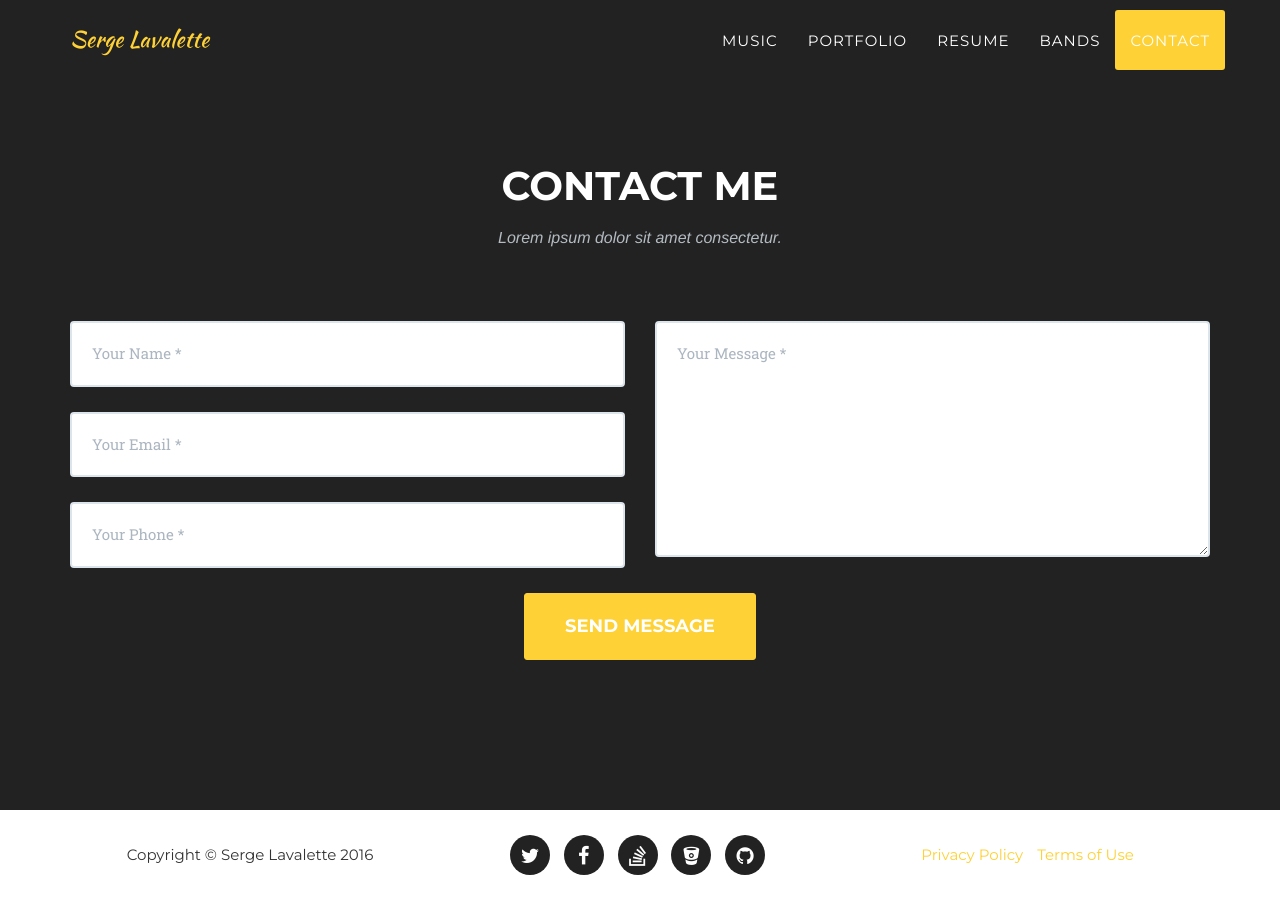
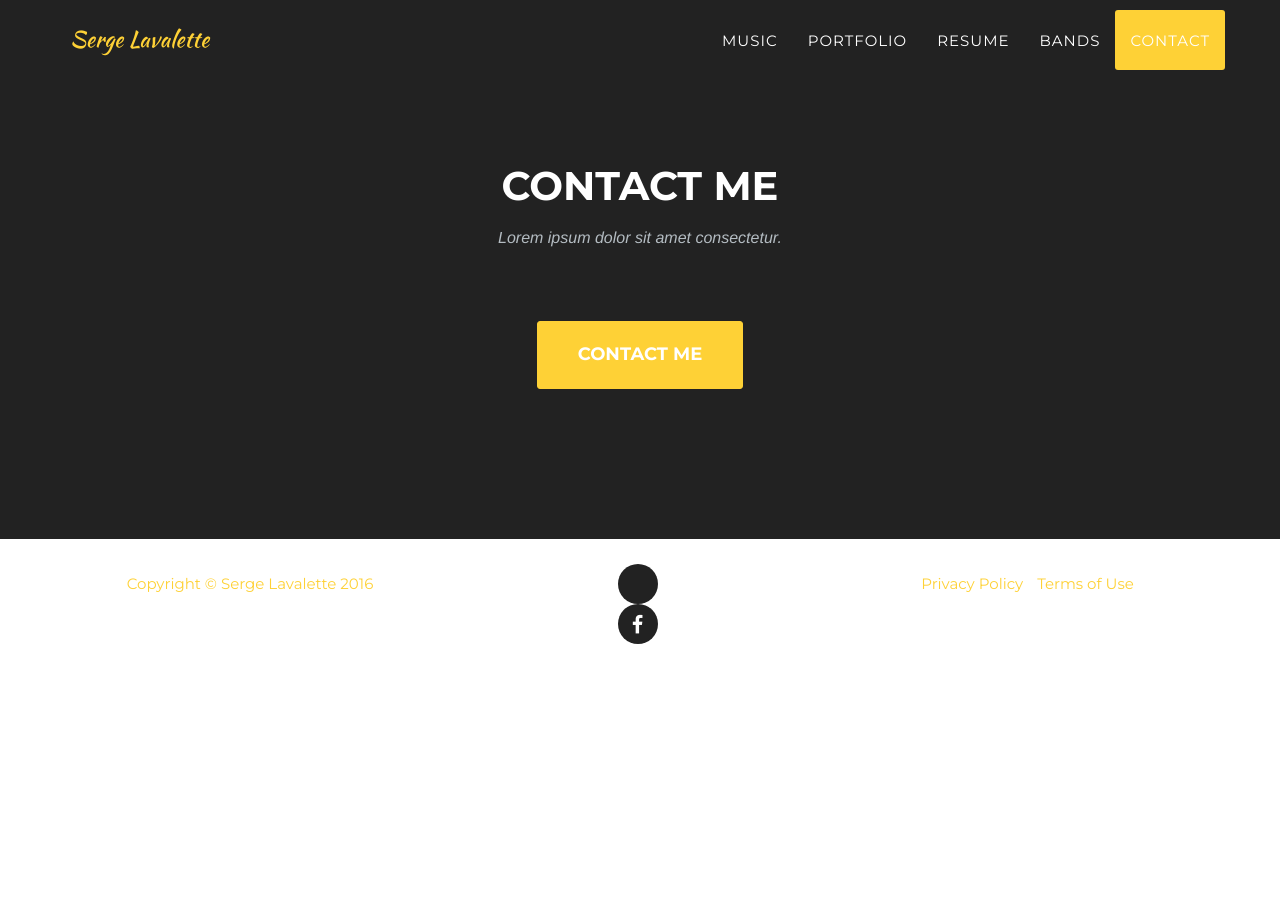
Before and after one commit to slavalette/slavalette.github.io, a Jekyll site: the page built from index.html, in a window 1280 px wide and 900 px high, scrolled down 5743 px. Built offline with Jekyll 4.4.1, drawn with Linux system fonts in a browser that asks for light colours; some web fonts are replaced; after the commit the page ends 6412 px from its top, so only the background shows below that.

```diff
--- a/_config.yml
+++ b/_config.yml
@@ -3,7 +3,7 @@ baseurl: /serge-lavalette-site
 
 # Site settings
 title: Serge Lavalette
-email: your-email@domain.com
+email: lavalette.s@orange.fr
 description: "Write an awesome description for your new site here. You can edit this line in _config.yml. It will appear in your document head meta (for Google search results) and in your feed.xml site description."
 
 collections:
@@ -56,16 +56,8 @@ people:
 
 # Social networks usernames (many more available: google-plus, flickr, dribbble, pinterest, instagram, tumblr, linkedin, etc.)
 social:
-  - title: twitter
-    url: http://twitter.com/jekyllrb
-  - title: facebook
-    url:
-  - title: stack-overflow
-    url: http://stackoverflow.com/questions/tagged/jekyll
-  - title: bitbucket
-    url: http://bitbucket.org/jekyll
-  - title: github
-    url: http://github.com/jekyll
+- title: facebook
+  url: https://www.facebook.com/Lavalette-serge-931589130259703/
 
 # Postal address (add as many lines as necessary)
 address:
--- a/_includes/contact.html
+++ b/_includes/contact.html
@@ -7,36 +7,10 @@
                 </div>
             </div>
             <div class="row">
-                <div class="col-lg-12">
-                    <form name="sentMessage" id="contactForm" novalidate>
-                        <div class="row">
-                            <div class="col-md-6">
-                                <div class="control-group form-group">
-                                    <input type="text" class="form-control" placeholder="Your Name *" id="name" required data-validation-required-message="Please enter your name.">
-                                    <p class="help-block text-danger"></p>
-                                </div>
-                                <div class="control-group form-group">
-                                    <input type="email" class="form-control" placeholder="Your Email *" id="email" required data-validation-required-message="Please enter your email address.">
-                                    <p class="help-block text-danger"></p>
-                                </div>
-                                <div class="control-group form-group">
-                                    <input type="tel" class="form-control" placeholder="Your Phone *" id="phone" required data-validation-required-message="Please enter your phone number.">
-                                    <p class="help-block text-danger"></p>
-                                </div>
-                            </div>
-                            <div class="col-md-6">
-                                <div class="control-group form-group">
-                                    <textarea class="form-control" placeholder="Your Message *" id="message" required data-validation-required-message="Please enter a message."></textarea>
-                                    <p class="help-block text-danger"></p>
-                                </div>
-                            </div>
-                            <div class="clearfix"></div>
-                            <div class="col-lg-12 text-center">
-                                <div id="success"></div>
-                                <button type="submit" class="btn btn-xl">Send Message</button>
-                            </div>
-                        </div>
-                    </form>
+                <div class="ol-lg-12 text-center">
+                  <a href="mailto:{{ site.email }}">
+                    <button type="submit" class="btn btn-xl">Contact Me</button>
+                  <a/>
                 </div>
             </div>
         </div>
```
